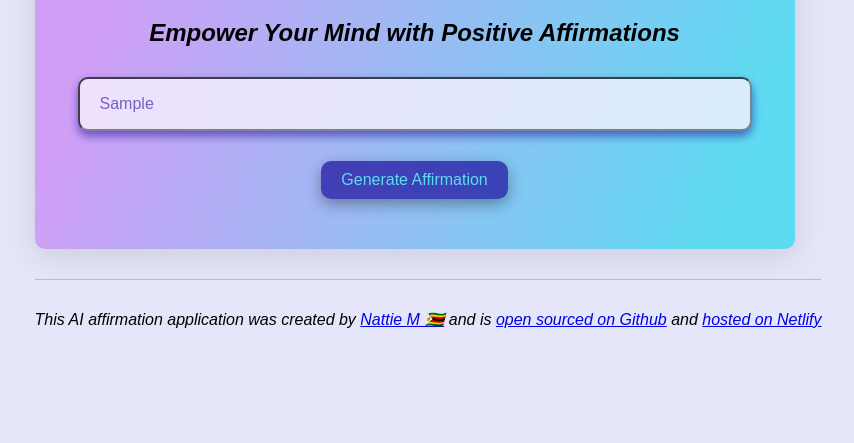
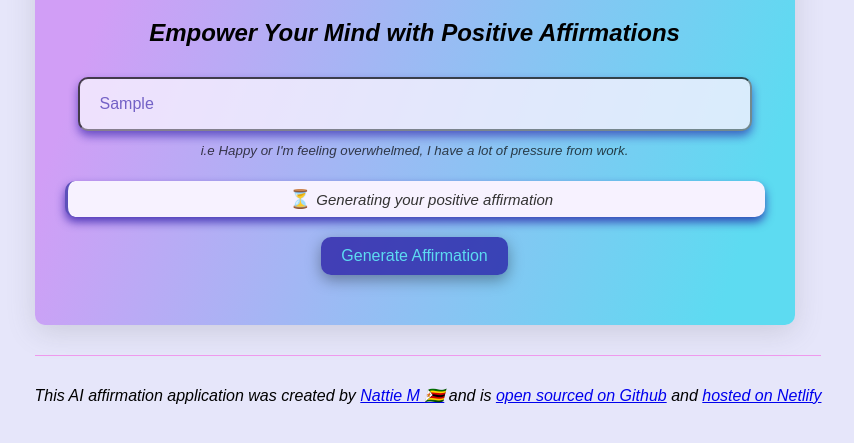
Before and after one commit to Nattie14/Affirmify, a plain HTML site: page index.html in a window 1280 px wide. Both pictures are taken after typing "Sample" into the empty fields and a click on the button "Generate Affirmation". Shown: the part 121-564 px from the top of the page, without its empty margins (212-1066 px from the left). Drawn offline with nearby package versions, Linux system fonts and the light colour scheme; no server answers.

Commit message:
Updated the Java to improve UX.,

```diff
--- a/index.html
+++ b/index.html
@@ -13,6 +13,7 @@
         <div class="container">
             <h1><strong>Affirmify</strong></h1>
             <h2><em>Empower Your Mind with Positive Affirmations</em></h2>
+        <div input-wrapper>
             <input
                 type="text"
                 placeholder="Describe your current thoughts or feelings..."
@@ -22,6 +23,9 @@
                 class="feelings"
                 id="user-feelings"
             />
+            <br>
+            <small class="hint"> i.e Happy or I'm feeling overwhelmed, I have a lot of pressure from work.</small>
+        </div>
             <div class="affirmation" id="affirmation"></div>
             <button class="generate-button">Generate Affirmation</button>
         </div>
--- a/src/script.js
+++ b/src/script.js
@@ -17,6 +17,10 @@ function generateAffirmation(event) {
     "Context: You are a positive affirmation expert and can generate affirmations that relate to the user's feelings and thought. Your mission is to write a 4 line positive affirmation in basic HTML and br/> each sentence.  Sign at the bottom ‘<strong> Love Nattie💜 </strong> ‘.  Do not include a title and make sure to follow the user's feelings when responding with a positive affirmation to make them feel better. Please respond in British english language. ";
     let apiUrl = `https://api.shecodes.io/ai/v1/generate?prompt=${prompt}&context=${context}&key=${apiKey}`;
 
+    let affirmationElement = document.querySelector ("#affirmation");
+    affirmationElement.innerHTML = `⏳ <small> <em> Generating your positive affirmation</em> <small/>`;
+
+
     console.log("Generating affirmation");
     console.log(`Prompt: ${prompt}`);
     console.log(`Context: ${context}`);
--- a/src/style.css
+++ b/src/style.css
@@ -19,7 +19,18 @@ body {
     box-shadow: rgba(100, 100, 111, 0.2) 0px 7px 29px 0px;
     text-align: center;
 }
-
+.input-wrapper
+{
+    margin-bottom: 30px;
+    border-radius: 10px;
+    padding: 30px;
+    background-color: rgb(247, 242, 255);
+}
+.hint{
+    line-height: 1.5;
+    font-style: oblique;
+    opacity: 0.7;
+}
 h1 {
     text-align: center;
 }
```
